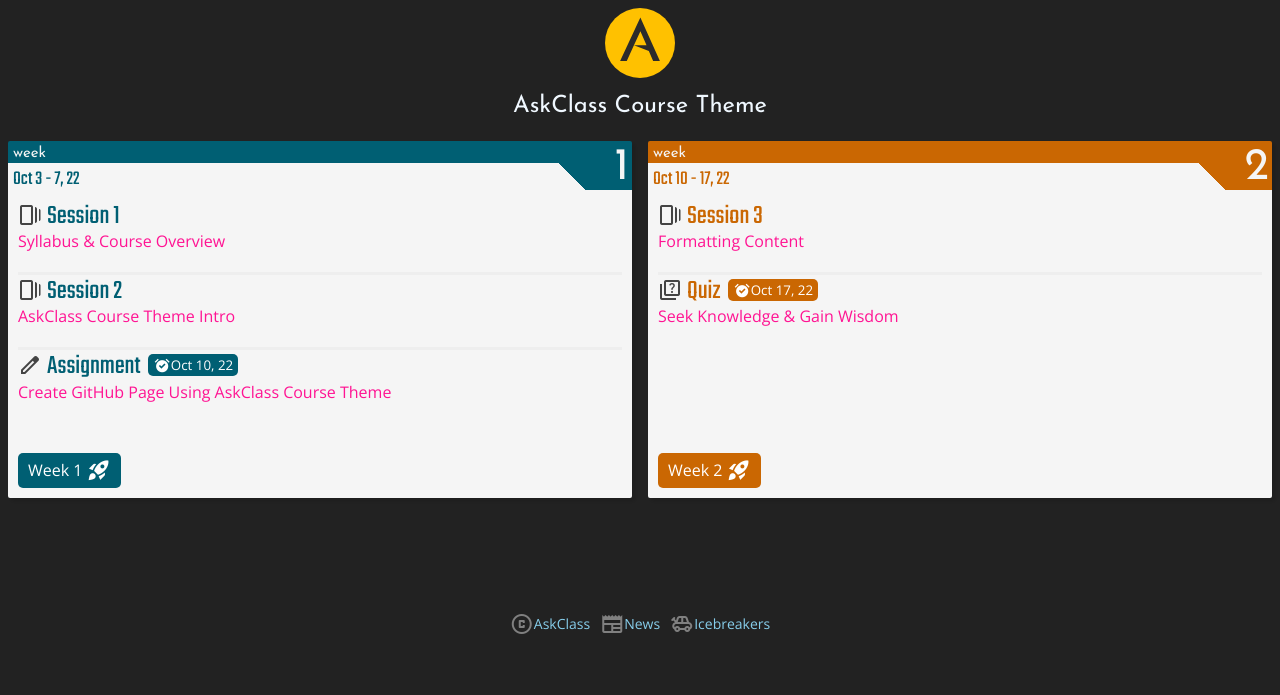
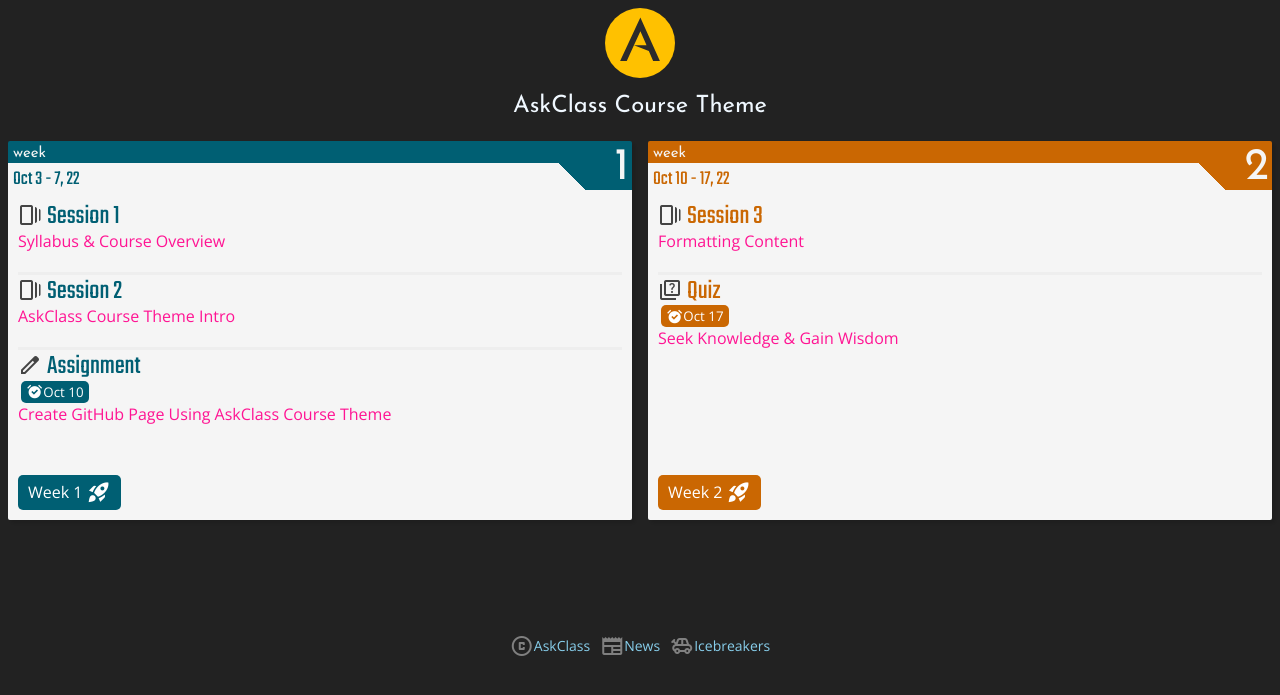
Before and after one commit to beAuthentic/askclass-course-theme, a Jekyll site: the page built from index.html, in a window 1280 px wide. Shown: the top 695 px of the page. Built offline with Jekyll 4.4.1, drawn with Linux system fonts in a browser that asks for light colours.

Commit message:
style(index): Move due date to next line

```diff
--- a/_includes/course.html
+++ b/_includes/course.html
@@ -1,8 +1,8 @@
-{% assign course = site.data.course %}
+{%- assign course = site.data.course -%}
 <ul class="grid">
-  {% for segment in course.segments %}
-    {% assign info = site.data.syllabus[segment] %}
-    {% if info %}
+  {%- for segment in course.segments -%}
+    {%- assign info = site.data.syllabus[segment] -%}
+    {%- if info -%}
       <li class="card-tab {{ info.theme }}">
         <div class="top-bar">{{ info.segment[0] }}</div>
         <div class="tab">{{ info.segment[1] }}</div>
@@ -12,34 +12,34 @@
           </a>
         </div>
         <div class="body">
-          {% if info.image %}
+          {%- if info.image -%}
             <img src="/assets/loading.svg" data="{{ info.thumb | default: info.image }}" alt="{{ info.title }}" />
-          {% endif %}
-          {% for item in info.items %}
-            {% assign session = site.data.sessions[item] %}
+          {%- endif -%}
+          {%- for item in info.items -%}
+            {%- assign session = site.data.sessions[item] -%}
             <div class="item">
               <div class="middle-align">
                 <span class="material-symbols-outlined">{{ session.icon }}</span>
                 <h3>{{ session.header }}</h3>
-                {% if session.due %}
-                  <small class="due" title="Due {{ session.due | date: site.acc.date_format }}">
-                    <span class="material-symbols-outlined">alarm_on</span>
-                    {{ session.due | date: site.acc.date_format }}
-                  </small>
-                {% endif %}
               </div>
+              {%- if session.due -%}
+                <small class="due" title="Due {{ session.due | date: site.acc.date_format }}">
+                  <span class="material-symbols-outlined">alarm_on</span>
+                  {{ session.due | date: '%b %e' }}
+                </small>
+              {%- endif -%}
 
-              {% if session.url %}
+              {%- if session.url -%}
                 <a href="/session/{{ session.url }}" title="{{ session.title }}">{{ session.title }}</a>
-              {% else %}
+              {%- else -%}
                 {{ session.title }}
-              {% endif %}
+              {%- endif -%}
 
-              {% if session.part %}
+              {%- if session.part -%}
                 <small>(Part {{ session.part }})</small>
-              {% endif %}
+              {%- endif -%}
             </div>
-          {% endfor %}
+          {%- endfor -%}
         </div>
         <div class="control">
           <a class="button" href="/segment/{{ segment }}">
@@ -48,6 +48,6 @@
           </a>
         </div>
       </li>
-    {% endif %}
-  {% endfor %}
+    {%- endif -%}
+  {%- endfor -%}
 </ul>
--- a/_sass/_tab.scss
+++ b/_sass/_tab.scss
@@ -51,8 +51,10 @@
     display: block;
     font-size: 12px;
   }
-  .material-symbols-outlined {
-    font-size: 24px;
+  &.material-symbols-outlined {
+    font-family: 'Material Symbols Outlined';
+    line-height: 0.7;
+    font-size: 37px;
   }
 }
 
@@ -100,6 +102,7 @@
       border-radius: 5px;
       margin: 0 3px;
       padding: 2px 5px;
+      width: fit-content;
       .material-symbols-outlined {
         font-size: 1.3em;
         font-variation-settings: 'FILL' 1;
```
